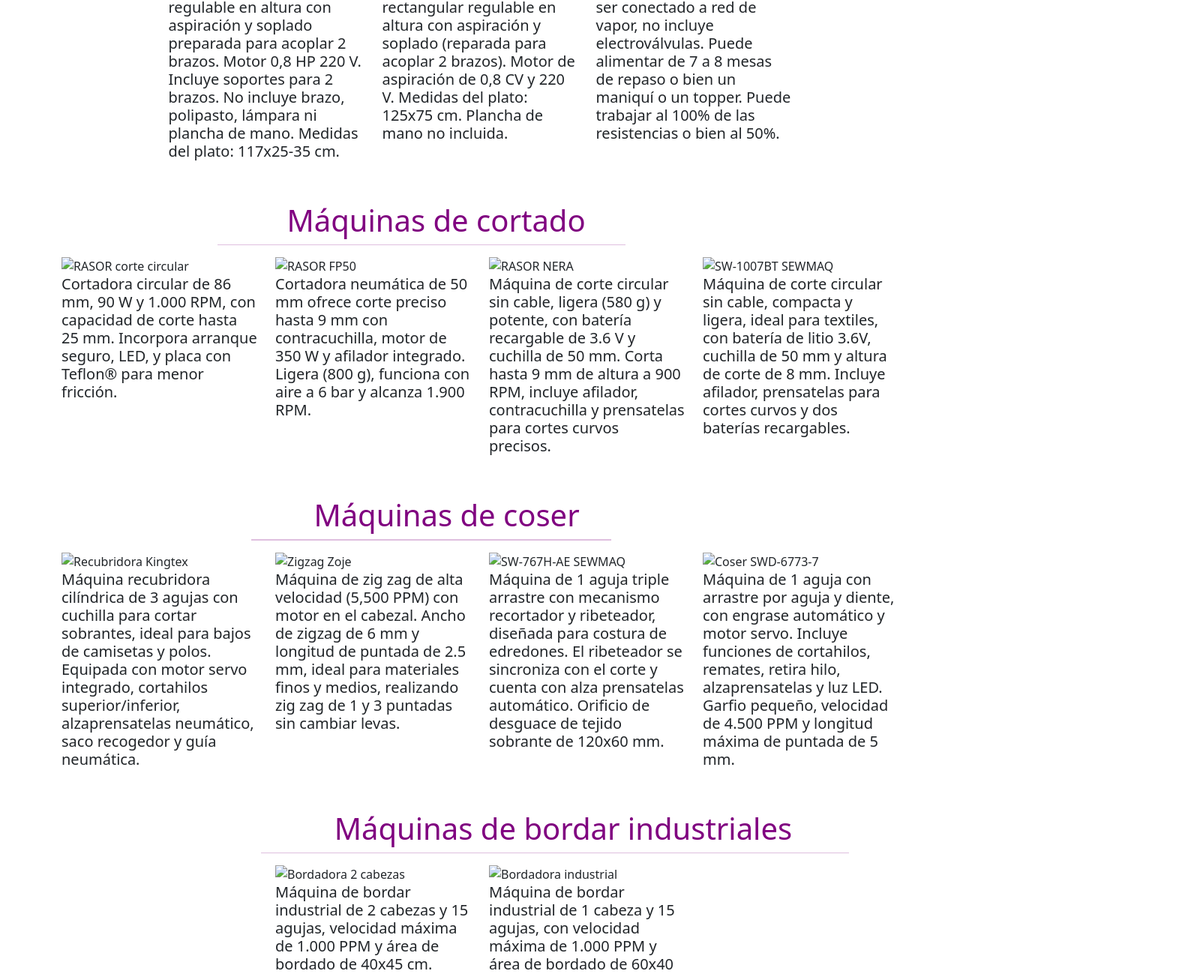
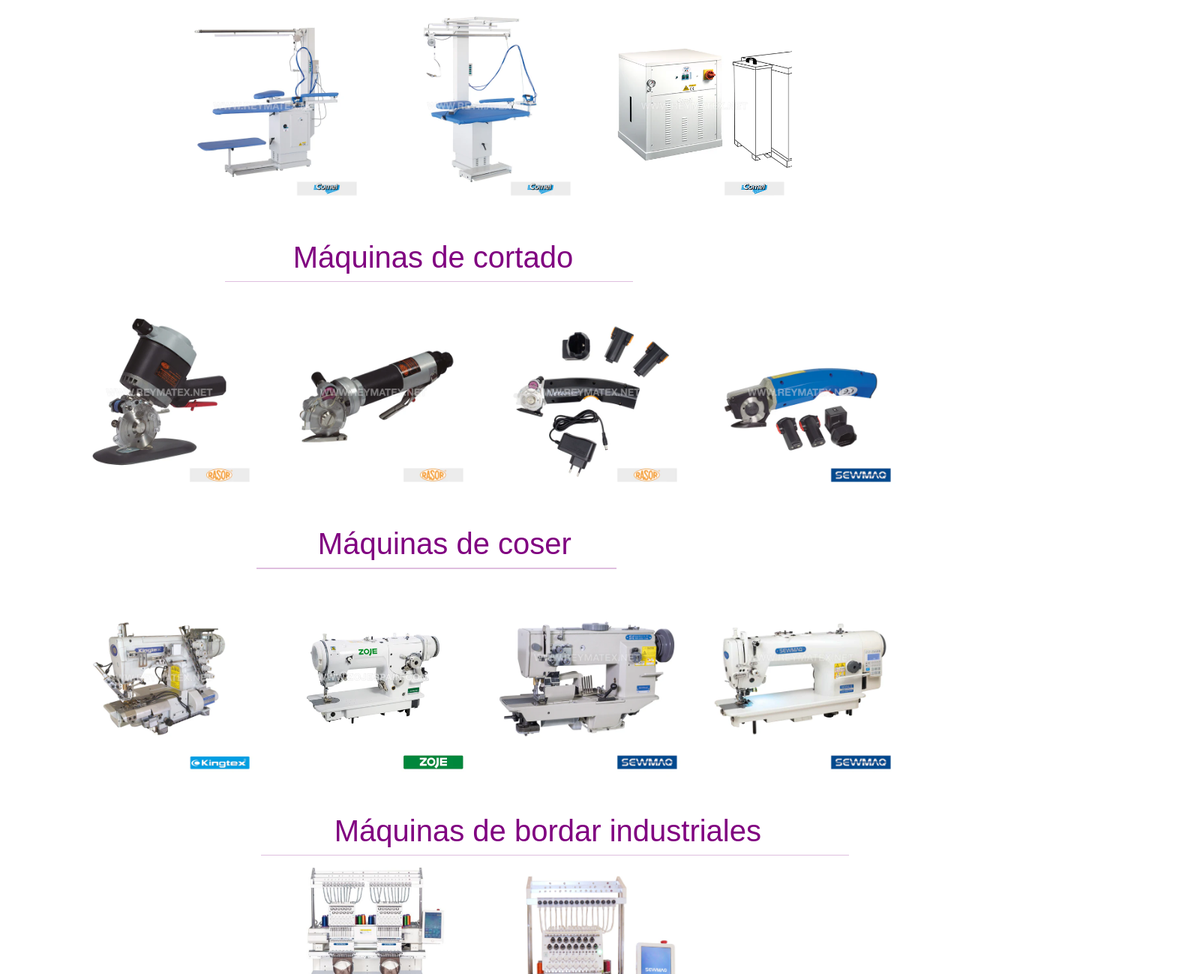
Before and after one commit to Andreaafornes/Macocre_Web, a plain HTML site: page HTML/industriales.html in a window 1280 px wide. Shown: the part 524-1823 px from the top of the page at 75% size, 1600 px wide, since content can reach past the window. Drawn offline with nearby package versions, Linux system fonts and the light colour scheme; the site is published under a folder, as on GitHub Pages, so addresses that start at the root find nothing.

Commit message:
correccion rutas industriales

```diff
--- a/HTML/industriales.html
+++ b/HTML/industriales.html
@@ -3,8 +3,8 @@
     <meta name="viewport" content="width=device-width, initial-scale=1.0">
     <link href="https://cdn.jsdelivr.net/npm/bootstrap@5.3.5/dist/css/bootstrap.min.css" rel="stylesheet"
         integrity="sha384-SgOJa3DmI69IUzQ2PVdRZhwQ+dy64/BUtbMJw1MZ8t5HZApcHrRKUc4W0kG879m7" crossorigin="anonymous">
-    <link rel="stylesheet" href="/CSS/industriales.css">
-    <link rel="stylesheet" href="/CSS/estilos_comunes.css">
+    <link rel="stylesheet" href="../CSS/industriales.css">
+    <link rel="stylesheet" href="../CSS/estilos_comunes.css">
     <script src="https://cdn.jsdelivr.net/npm/bootstrap@5.3.5/dist/js/bootstrap.bundle.min.js"
         integrity="sha384-k6d4wzSIapyDyv1kpU366/PK5hCdSbCRGRCMv+eplOQJWyd1fbcAu9OCUj5zNLiq" crossorigin="anonymous">
         </script>
@@ -16,28 +16,28 @@
         style="height: 5rem; background-color:#884299cc; position: fixed; z-index:1;">
         <ul class="nav nav-pills justify-content-center" style="margin-top: 1%; font-size: 20px;">
             <li class="nav-item">
-                <a class="nav-link" aria-current="page" href="/index.html">Macocre S.L</a>
+                <a class="nav-link" aria-current="page" href="../index.html">Macocre S.L</a>
             </li>
             <li class="nav-item offset-2">
-                <a class="nav-link" aria-current="page" href="/index.html">Index</a>
+                <a class="nav-link" aria-current="page" href="../index.html">Index</a>
             </li>
             <li class="nav-item dropdown">
                 <a class="nav-link dropdown-toggle" data-bs-toggle="dropdown" href="" role="button"
                     aria-expanded="false">Maquinaria</a>
                 <ul class="dropdown-menu">
-                    <li><a class="dropdown-item " href="/HTML/domesticas.html" style="color:purple">Domicilio</a></li>
-                    <li><a class="dropdown-item" href="/HTML/industriales.html" style="color:purple">Industrial</a></li>
+                    <li><a class="dropdown-item " href="domesticas.html" style="color:purple">Domicilio</a></li>
+                    <li><a class="dropdown-item" href="industriales.html" style="color:purple">Industrial</a></li>
                 </ul>
             </li>
             <li class="nav-item">
-                <a class="nav-link" href="/HTML/Servicios.html">Servicios</a>
+                <a class="nav-link" href="Servicios.html">Servicios</a>
             </li>
         </ul>
     </nav>
     <!--Menu movil-->
     <nav class="navbar navbar-light fixed-top d-md-none" style="background-color: #884299cc;">
         <div class="container-fluid">
-            <a class="offset-1 navbar-brand" href="index.html">Macocre S.L</a>
+            <a class="offset-1 navbar-brand" href="../index.html">Macocre S.L</a>
             <button class="navbar-toggler custom-toggler offset-5" type="button" data-bs-toggle="offcanvas"
                 data-bs-target="#offcanvasNavbar" aria-controls="offcanvasNavbar"
                 style="box-shadow: none; outline: none;">
@@ -53,19 +53,19 @@
                 <div class="offcanvas-body" style="background-color: #884299cc; color: #dfc2a0 m !important;">
                     <ul class="navbar-nav justify-content-end flex-grow-1 pe-3">
                         <li class="nav-item">
-                            <a class="nav-link" aria-current="page" href="index.html">Inicio</a>
+                            <a class="nav-link" aria-current="page" href="../index.html">Inicio</a>
                         </li>
                         <li class="nav-item">
                             <a class="nav-link dropdown-toggle" data-bs-toggle="dropdown" aria-expanded="false"
                                 role="button">Maquinaria</a>
                             <ul class="dropdown-menu">
-                                <li><a class="dropdown-item " href="HTML/domesticas.html"
+                                <li><a class="dropdown-item " href="domesticas.html"
                                         style="color:purple">Domicilio</a></li>
                                 <li><a class="dropdown-item" href="#" style="color:purple">Industrial</a></li>
                             </ul>
                         </li>
                         <li class="nav-item">
-                            <a class="nav-link" href="HTML/Servicios.html">Servicios</a>
+                            <a class="nav-link" href="Servicios.html">Servicios</a>
                         </li>
                     </ul>
                     <div class="container-fluid justify-content-center end" style="margin-top: 25rem;">
@@ -110,7 +110,7 @@
                     <div class="row g-4 mb-5 justify-content-center">
                         <div class="col-6 col-md-3">
                             <div class="img-hover-container">
-                                <img src="/IMG/MAQUINAS INDUSTRIALES/BR-A-SR-COMPLETA COMEL.jpg"
+                                <img src="../IMG/MAQUINAS INDUSTRIALES/BR-A-SR-COMPLETA COMEL.jpg"
                                     alt="Mesa planchar universal">
                                 <div class="description">
                                     <h5>Mesa de planchar universal regulable en altura con aspiración y soplado
@@ -124,7 +124,7 @@
                         </div>
                         <div class="col-6 col-md-3">
                             <div class="img-hover-container">
-                                <img src="/IMG/MAQUINAS INDUSTRIALES/MP-ARS PLANCHADO COMEL.jpg"
+                                <img src="../IMG/MAQUINAS INDUSTRIALES/MP-ARS PLANCHADO COMEL.jpg"
                                     alt="Mesa planchar rectangular">
                                 <div class="description">
                                     <h5>Mesa de planchar rectangular regulable en altura con aspiración y soplado
@@ -139,7 +139,7 @@
                         </div>
                         <div class="col-6 col-md-3">
                             <div class="img-hover-container">
-                                <img src="/IMG/MAQUINAS INDUSTRIALES/FB-F-LT25.jpg" alt="Recortadora de hilos">
+                                <img src="../IMG/MAQUINAS INDUSTRIALES/FB-F-LT25.jpg" alt="Recortadora de hilos">
                                 <div class="description">
                                     <h5>Generador de vapor para ser conectado a red de vapor, no incluye
                                         electroválvulas.
@@ -163,7 +163,7 @@
                     <div class="row g-4 mb-5 justify-content-center">
                         <div class="col-6 col-md-3">
                             <div class="img-hover-container">
-                                <img src="/IMG/MAQUINAS INDUSTRIALES/D86_B CORTADO RASOR.jpg"
+                                <img src="../IMG/MAQUINAS INDUSTRIALES/D86_B CORTADO RASOR.jpg"
                                     alt="RASOR corte circular">
                                 <div class="description">
                                     <h5>Cortadora circular de 86 mm, 90 W y 1.000 RPM, con capacidad de corte hasta 25
@@ -174,7 +174,7 @@
                         </div>
                         <div class="col-6 col-md-3">
                             <div class="img-hover-container">
-                                <img src="/IMG/MAQUINAS INDUSTRIALES/FP50 RASOR.jpg" alt="RASOR FP50">
+                                <img src="../IMG/MAQUINAS INDUSTRIALES/FP50 RASOR.jpg" alt="RASOR FP50">
                                 <div class="description">
                                     <h5>Cortadora neumática de 50 mm ofrece corte preciso hasta 9 mm con contracuchilla,
                                         motor
@@ -187,7 +187,7 @@
                         </div>
                         <div class="col-6 col-md-3">
                             <div class="img-hover-container">
-                                <img src="/IMG/MAQUINAS INDUSTRIALES/NERA RASOR.jpg" alt="RASOR NERA">
+                                <img src="../IMG/MAQUINAS INDUSTRIALES/NERA RASOR.jpg" alt="RASOR NERA">
                                 <div class="description">
                                     <h5>Máquina de corte circular sin cable, ligera (580 g) y potente, con batería
                                         recargable de
@@ -200,7 +200,7 @@
                         </div>
                         <div class="col-6 col-md-3">
                             <div class="img-hover-container">
-                                <img src="/IMG/MAQUINAS INDUSTRIALES/SW-1007BT CORTADO SEWMAQ.jpg"
+                                <img src="../IMG/MAQUINAS INDUSTRIALES/SW-1007BT CORTADO SEWMAQ.jpg"
                                     alt="SW-1007BT SEWMAQ">
                                 <div class="description">
                                     <h5>Máquina de corte circular sin cable, compacta y ligera, ideal para textiles, con
@@ -223,7 +223,7 @@
                     <div class="row g-4 mb-5 justify-content-center">
                         <div class="col-6 col-md-3">
                             <div class="img-hover-container">
-                                <img src="/IMG/MAQUINAS INDUSTRIALES/CTD-9311-0-356MCV017AUCP-B1UN001 KINGTEX MAQUINA RECUBRIR.jpg"
+                                <img src="../IMG/MAQUINAS INDUSTRIALES/CTD-9311-0-356MCV017AUCP-B1UN001 KINGTEX MAQUINA RECUBRIR.jpg"
                                     alt="Recubridora Kingtex">
                                 <div class="description">
                                     <h5>Máquina recubridora cilíndrica de 3 agujas con cuchilla para cortar sobrantes,
@@ -236,7 +236,7 @@
                         </div>
                         <div class="col-6 col-md-3">
                             <div class="img-hover-container">
-                                <img src="/IMG/MAQUINAS INDUSTRIALES/ZJ2284-BD MAQUINA ZIGZAG ZOJE.jpg"
+                                <img src="../IMG/MAQUINAS INDUSTRIALES/ZJ2284-BD MAQUINA ZIGZAG ZOJE.jpg"
                                     alt="Zigzag Zoje">
                                 <div class="description">
                                     <h5>Máquina de zig zag de alta velocidad (5,500 PPM) con motor en el cabezal. Ancho
@@ -249,7 +249,7 @@
                         </div>
                         <div class="col-6 col-md-3">
                             <div class="img-hover-container">
-                                <img src="/IMG/MAQUINAS INDUSTRIALES/SW-767H-AE COSER SEWMAQ.jpg"
+                                <img src="../IMG/MAQUINAS INDUSTRIALES/SW-767H-AE COSER SEWMAQ.jpg"
                                     alt="SW-767H-AE SEWMAQ">
                                 <div class="description">
                                     <h5>Máquina de 1 aguja triple arrastre con mecanismo recortador y ribeteador,
@@ -263,7 +263,7 @@
                         </div>
                         <div class="col-6 col-md-3">
                             <div class="img-hover-container">
-                                <img src="/IMG/MAQUINAS INDUSTRIALES/SWD-6773-7 COSER SEWMAQ.jpg"
+                                <img src="../IMG/MAQUINAS INDUSTRIALES/SWD-6773-7 COSER SEWMAQ.jpg"
                                     alt="Coser SWD-6773-7">
                                 <div class="description">
                                     <h5>Máquina de 1 aguja con arrastre por aguja y diente, con engrase automático y
@@ -285,7 +285,7 @@
                     <div class="row g-4 mb-5 justify-content-center">
                         <div class="col-6 col-md-3">
                             <div class="img-hover-container">
-                                <img src="/IMG/MAQUINAS INDUSTRIALES/sw-maquina-2-cabezas_1 bordar industrial sewmaq.jpg"
+                                <img src="../IMG/MAQUINAS INDUSTRIALES/sw-maquina-2-cabezas_1 bordar industrial sewmaq.jpg"
                                     alt="Bordadora 2 cabezas">
                                 <div class="description">
                                     <h5>Máquina de bordar industrial de 2 cabezas y 15 agujas, velocidad máxima de 1.000
@@ -299,7 +299,7 @@
                         </div>
                         <div class="col-6 col-md-3">
                             <div class="img-hover-container">
-                                <img src="/IMG/MAQUINAS INDUSTRIALES/SW-1501-SH-bastidor-de-gorras-1-scaled sewmaq bordar.jpg"
+                                <img src="../IMG/MAQUINAS INDUSTRIALES/SW-1501-SH-bastidor-de-gorras-1-scaled sewmaq bordar.jpg"
                                     alt="Bordadora industrial">
                                 <div class="description">
                                     <h5>Máquina de bordar industrial de 1 cabeza y 15 agujas, con velocidad máxima de
```
